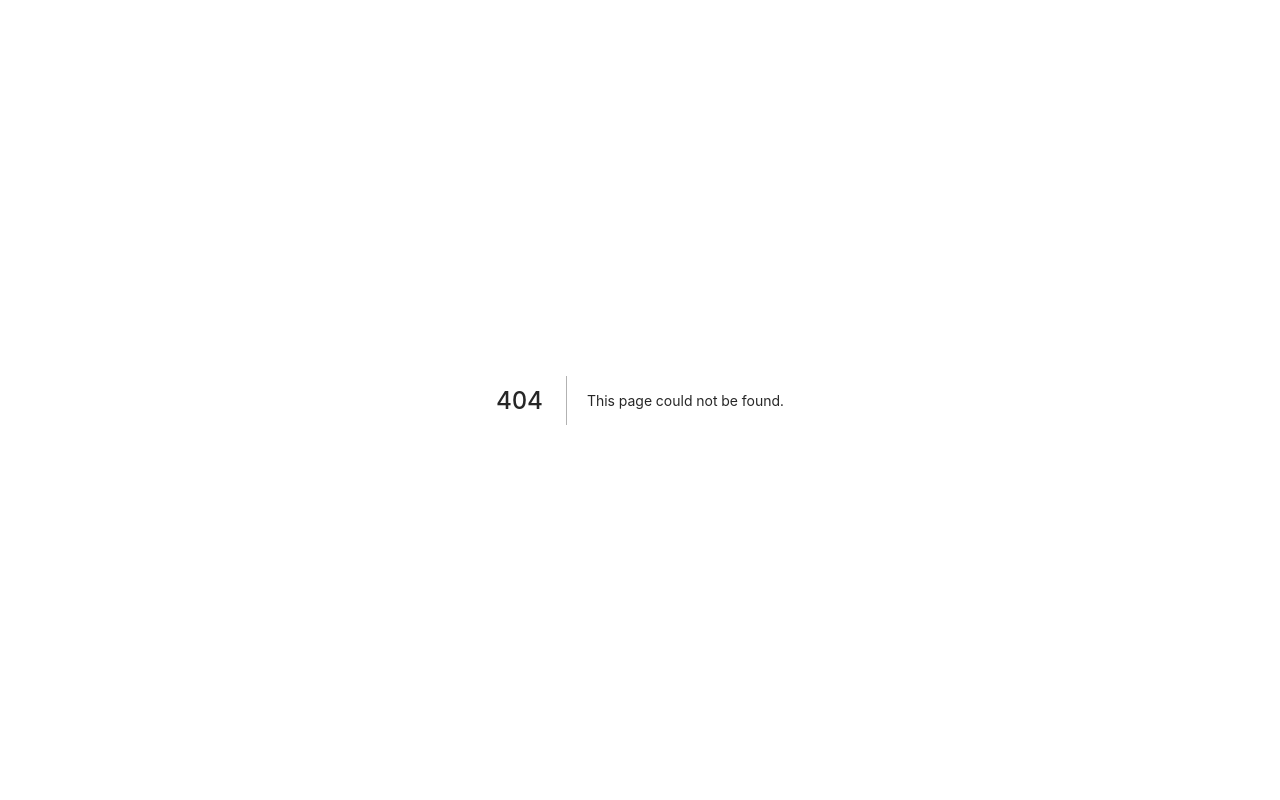
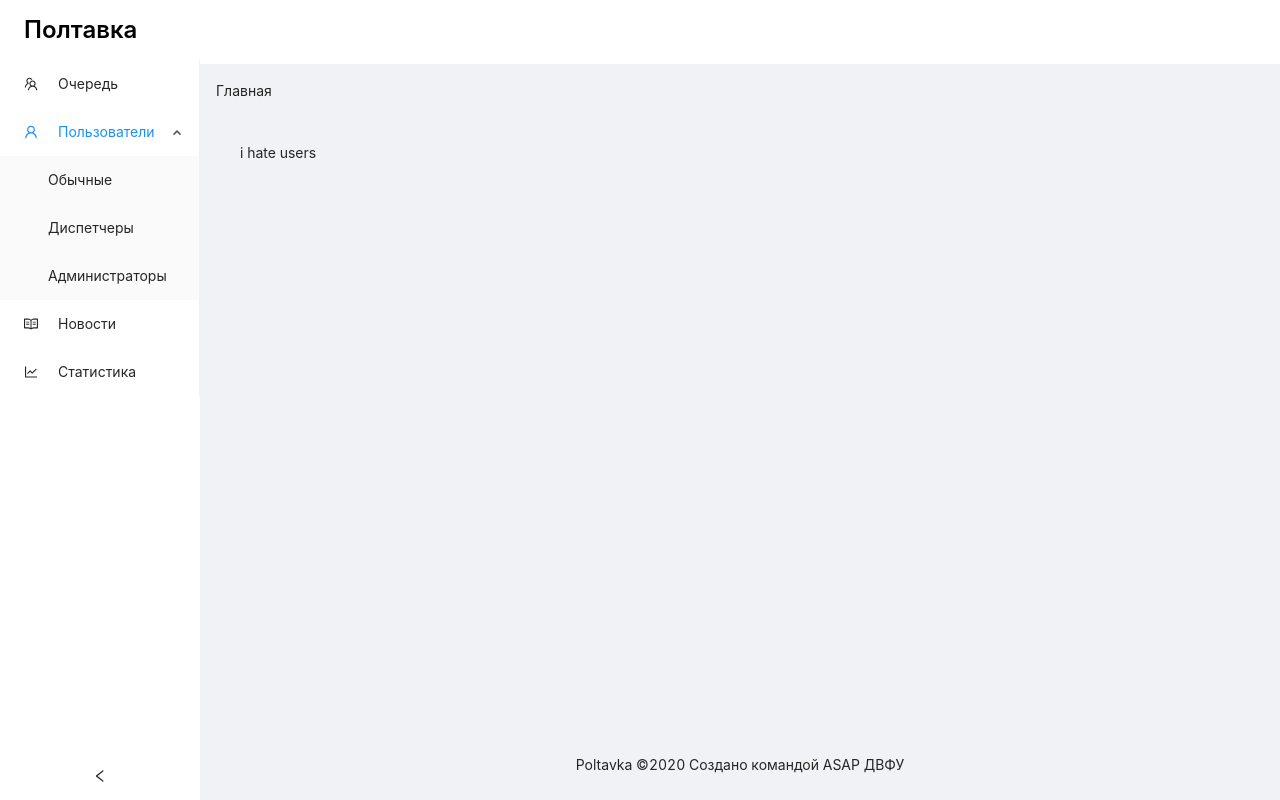
Before and after one commit to on3dd/poltavka, a Next.js app: page /admin/users in a window 1280 px wide. Before the commit this address had no page. Built offline with nearby package versions, Linux system fonts and the light colour scheme.

Commit message:
client upd

```diff
--- /dev/null
+++ b/components/admin/users/index.tsx
@@ -0,0 +1,8 @@
+import React from 'react';
+import { Row, Col, Space, Button, Table } from 'antd';
+
+const Users: React.FC = () => {
+  return <div className="nigger">i hate users</div>;
+};
+
+export default Users;
--- a/layouts/admin/index.tsx
+++ b/layouts/admin/index.tsx
@@ -92,7 +92,8 @@ const Admin: React.FC<LayoutProps> = ({
         {renderLogo}
         <Menu
           theme="light"
-          defaultSelectedKeys={['1']}
+          defaultOpenKeys={['/admin/users']}
+          defaultSelectedKeys={['/admin/queue']}
           mode="inline"
           activeKey={router.pathname}
           selectedKeys={router.pathname
--- /dev/null
+++ b/pages/admin/users/index.tsx
@@ -0,0 +1,14 @@
+import React from 'react';
+
+import AdminLayout from '../../../layouts/admin';
+import UsersComponent from '../../../components/admin/users';
+
+const Users: React.FC = () => {
+  return (
+    <AdminLayout>
+      <UsersComponent />
+    </AdminLayout>
+  );
+};
+
+export default Users;
```
Also changed, not shown: components/admin/users/administrators/index.tsx (added, +8 -0 lines), components/admin/users/dispatchers/index.tsx (added, +8 -0 lines), components/admin/users/ordinary/index.tsx (added, +8 -0 lines), pages/admin/users/administrators/index.tsx (added, +14 -0 lines), pages/admin/users/dispatchers/index.tsx (added, +14 -0 lines), pages/admin/users/ordinary/index.tsx (added, +14 -0 lines).
